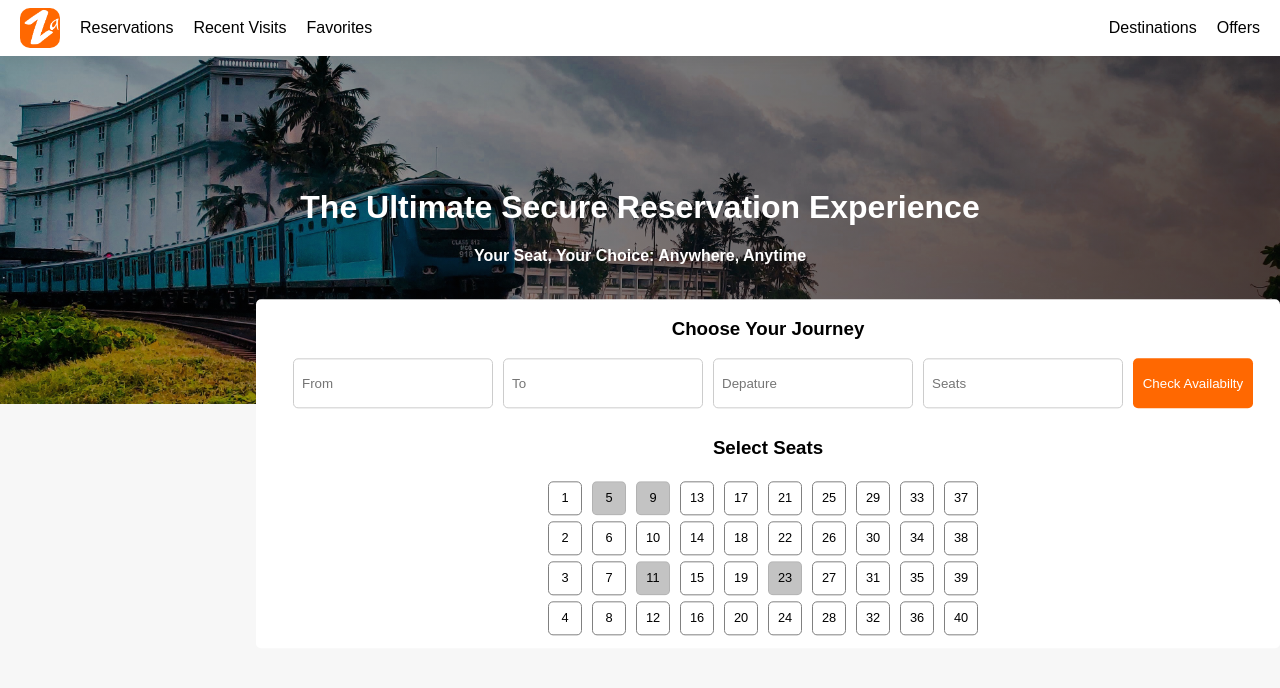
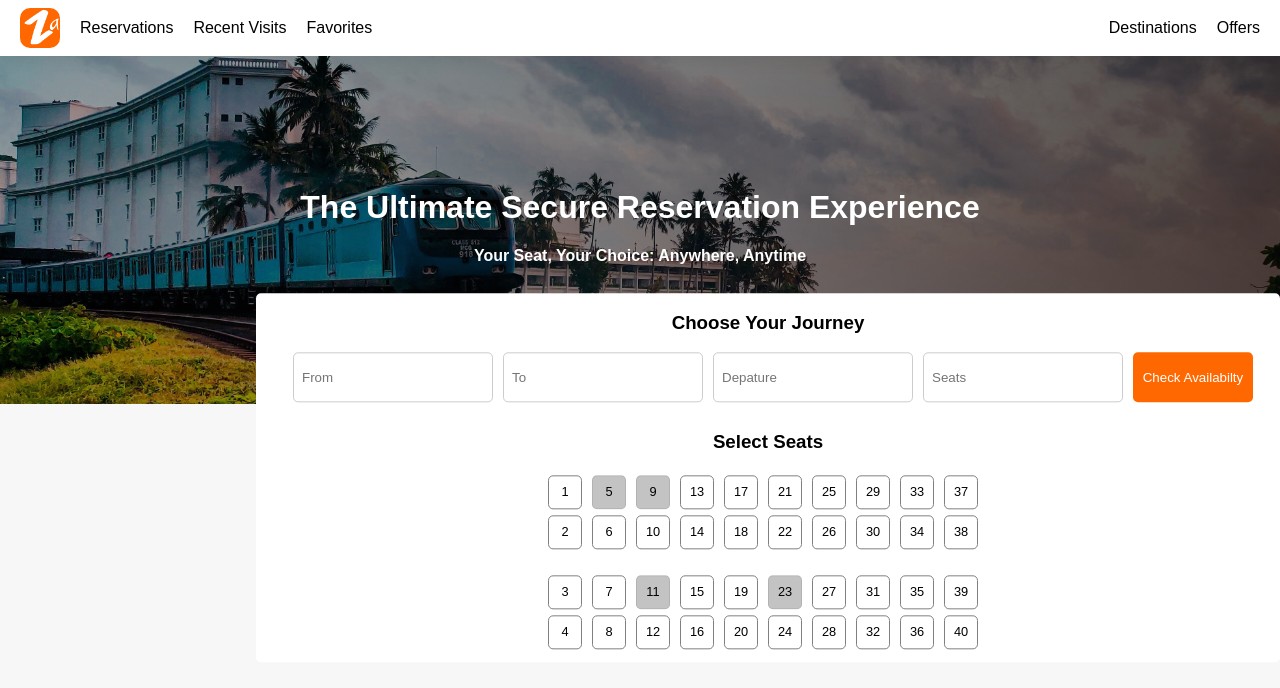
Before and after one commit to rathan-skr/trainreserve, a Next.js app: page / in a window 1280 px wide. Shown: the top 688 px of the page. Built offline with nearby package versions, Linux system fonts and the light colour scheme.

Commit message:
seats gap

```diff
--- a/components/SeatSelection.tsx
+++ b/components/SeatSelection.tsx
@@ -49,6 +49,11 @@ const SeatSelection: React.FC = () => {
             <span className="checkbox">{seatNumber}</span>
           </label>
         );
+
+        // Add extra spacing after the 2nd column
+        if (seat === 2) {
+          seats.push(<div key={`gap-${row}-${seat}`} className="column-gap" />);
+        }
       }
 
       seatSelection.push(
@@ -61,6 +66,8 @@ const SeatSelection: React.FC = () => {
     return seatSelection;
   };
 
+
+
   return (
     <div className="seat-selection-container">
      <h3 className="main_form_h3"> Select Seats</h3>
--- a/styles/global.css
+++ b/styles/global.css
@@ -330,3 +330,7 @@ input:disabled + .checkbox {
 
   }
 }
+
+.column-gap {
+  margin-bottom: 20px;
+}
```
